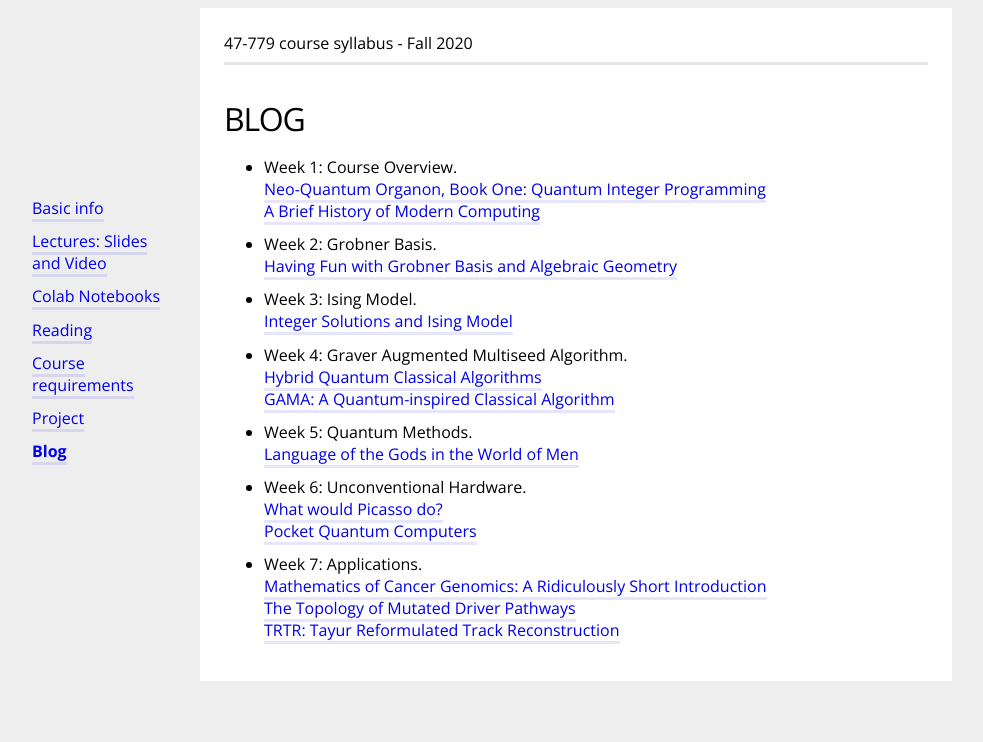
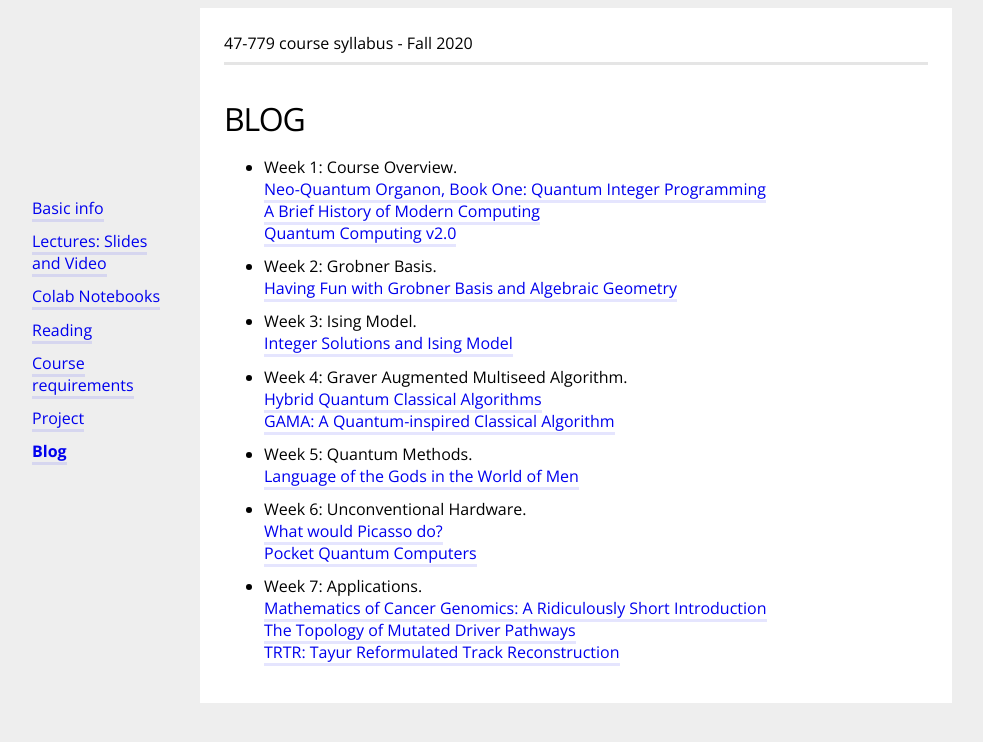
Before and after one commit to bernalde/QuIP, a Jekyll site: the page built from blog.md, in a window 1280 px wide. Shown: the top 742 px of the page, without its empty margins (64-1047 px from the left). Built offline with Jekyll 4.4.1, drawn with Linux system fonts in a browser that asks for light colours.

Commit message:
Update blog.md

```diff
--- a/blog.md
+++ b/blog.md
@@ -10,7 +10,9 @@ Selected blog posts from MyAmpleLife.
 
 - Week 1: Course Overview.<br>
 [Neo-Quantum Organon, Book One: Quantum Integer Programming](http://www.myamplelife.com/wp/2019/12/neo-quantum-organon-book-one-quantum-integer-programming-quip/) <br>
-[A Brief History of Modern Computing](http://www.myamplelife.com/wp/2020/04/a-brief-history-of-modern-computing/)
+[A Brief History of Modern Computing](http://www.myamplelife.com/wp/2020/04/a-brief-history-of-modern-computing/)<br>
+[Quantum Computing v2.0](http://www.myamplelife.com/wp/2020/09/quantum-computing-v2-0/)
+
 
 
 - Week 2: Grobner Basis.<br>
```
